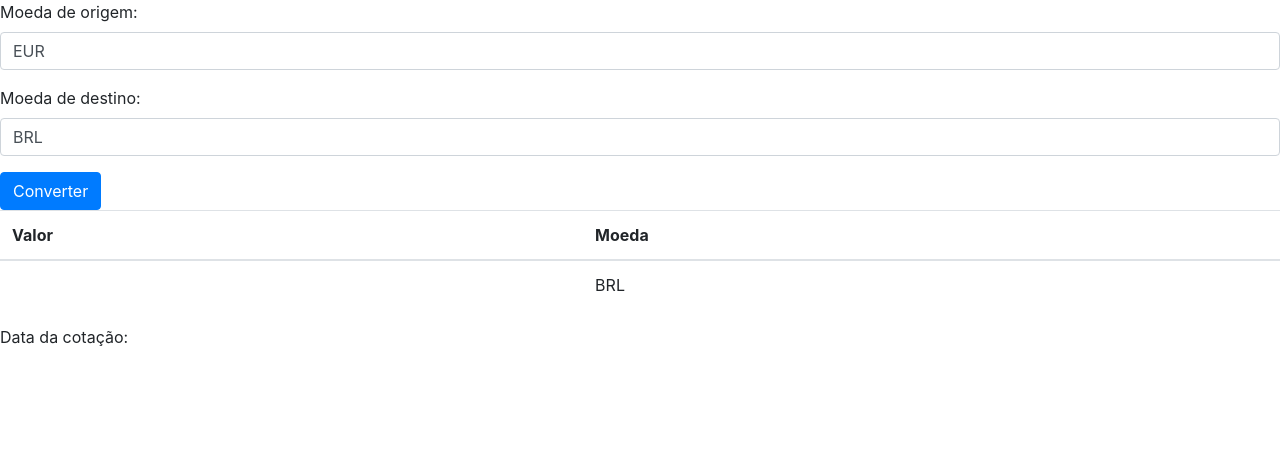
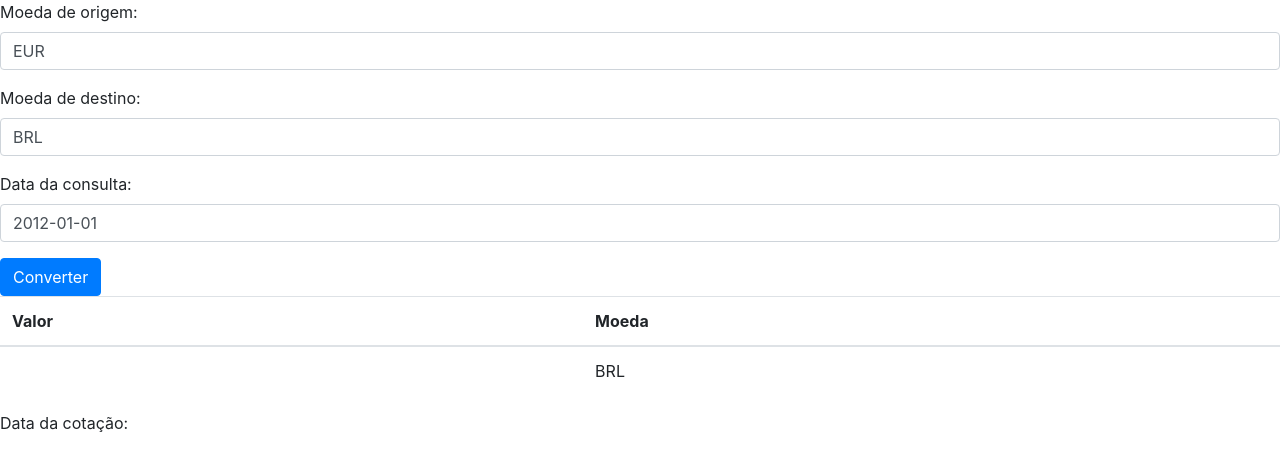
Before and after one commit to MarcoGaidzinski/conversor-moeda-html5, a plain HTML site: page index.html in a window 1280 px wide. Drawn offline with nearby package versions, Linux system fonts and the light colour scheme.

Commit message:
Atualizado

```diff
--- a/index.html
+++ b/index.html
@@ -19,6 +19,11 @@
 			<div class="form-group">
 				<label for="moeda_destino">Moeda de destino:</label>
 				<input class="form-control" type="text" id="moeda_destino" name="destino" required maxlength="3" value="BRL">
+			</div>
+
+			<div class="form-group">
+				<label for="data_consulta">Data da consulta:</label>
+				<input class="form-control" type="text" id="data_consulta" name="destino" required maxlength="10" value="2012-01-01">
 			</div>
 
 			<!--<input type="submit" value="Converter">-->
--- a/main.js
+++ b/main.js
@@ -6,7 +6,8 @@ ovly.conversor = {
 		console.log("Chamando API");
 		const endpoint = "api/latest";
 		var oParametros = {
-			base: $("#moeda_origem").val()
+			base: $("#moeda_origem").val(),
+			// date: $("#data_consulta").val(),
 		};
 		$.get(endpoint, oParametros, this.callback );
 	},
```
Also changed, not shown: .che/project.json.
